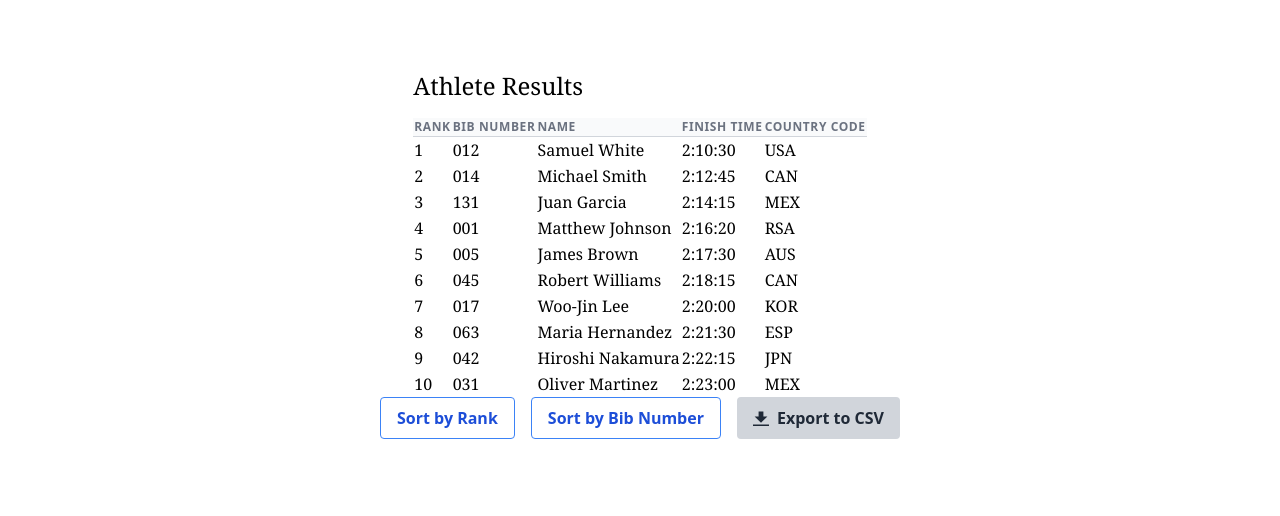
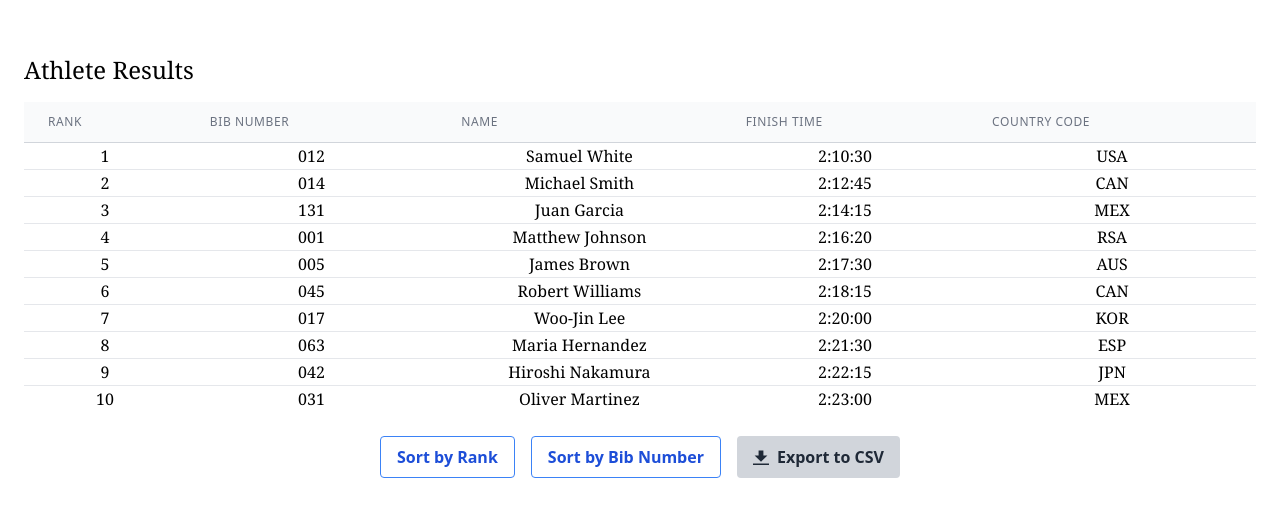
Before and after one commit to pirateking92/girraphicTask, a Next.js app: page / in a window 1280 px wide. Shown: the part 138-654 px from the top of the page. Built offline with nearby package versions, Linux system fonts and the light colour scheme.

Commit message:
added stylling that makes the rows centered, but not centered underneath the heading properly. dynamically changes with the page changing, but can do more. implement a bar next?

```diff
--- a/components/AthleteList.tsx
+++ b/components/AthleteList.tsx
@@ -7,6 +7,7 @@ import { Athlete } from "../types";
 import AthleteRow from "./AthleteRow";
 import SortOptions from "./SortOptions";
 
+// set the types based on the types.ts in the root folder
 interface AthleteListProps {
   athletes: Athlete[];
   sortByRank: () => void;
@@ -19,19 +20,29 @@ const AthleteList: React.FC<AthleteListProps> = ({
   sortByBibNumber,
 }) => {
   return (
-    <div>
+    <div className="w-full p-6">
       <h2 className="text-2xl font-serif mb-4">Athlete Results</h2>
       <table className="min-w-full divide-y divide-gray-300">
         <thead className="bg-gray-50">
           <tr className="px-6 py-3 text-left text-xs font-medium text-gray-500 uppercase tracking-wider">
-            <th>Rank</th>
-            <th>Bib Number</th>
-            <th>Name</th>
-            <th>Finish Time</th>
-            <th>Country Code</th>
+            <th className="px-6 py-3 text-left text-xs font-medium text-gray-500 uppercase tracking-wider">
+              Rank
+            </th>
+            <th className="px-6 py-3 text-left text-xs font-medium text-gray-500 uppercase tracking-wider">
+              Bib Number
+            </th>
+            <th className="px-6 py-3 text-left text-xs font-medium text-gray-500 uppercase tracking-wider">
+              Name
+            </th>
+            <th className="px-6 py-3 text-left text-xs font-medium text-gray-500 uppercase tracking-wider">
+              Finish Time
+            </th>
+            <th className="px-6 py-3 text-left text-xs font-medium text-gray-500 uppercase tracking-wider">
+              Country Code
+            </th>
           </tr>
         </thead>
-        <tbody>
+        <tbody className="bg-white divide-y divide-gray-200">
           {athletes && athletes.length > 0 ? (
             athletes.map((athlete) => (
               <AthleteRow key={athlete.rank} athlete={athlete} />
--- a/components/AthleteRow.tsx
+++ b/components/AthleteRow.tsx
@@ -7,7 +7,7 @@ interface AthleteRowProps {
 
 const AthleteRow: React.FC<AthleteRowProps> = ({ athlete }) => {
   return (
-    <tr className="font-serif">
+    <tr className="font-serif text-center">
       <td>{athlete.rank}</td>
       <td>{athlete.bibnumber}</td>
       <td>{`${athlete.firstname} ${athlete.surname}`}</td>
```
